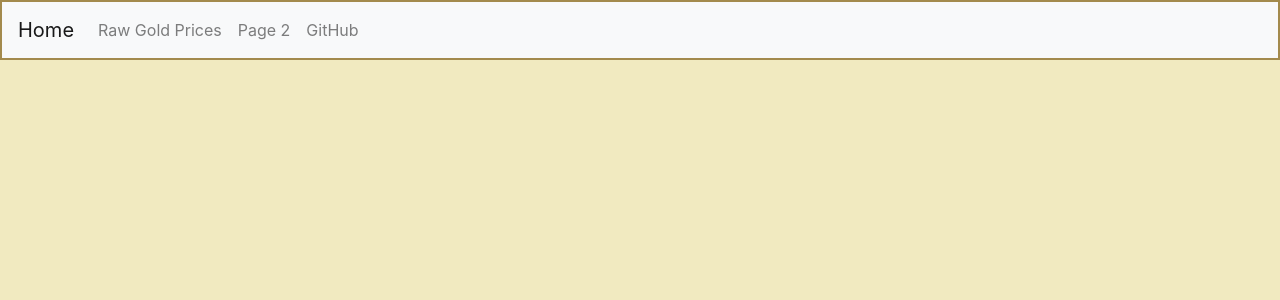
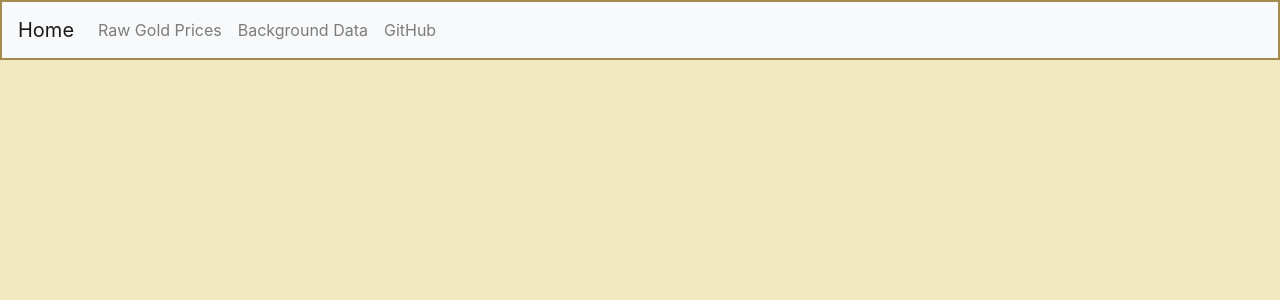
Before and after one commit to cjvilla/Gold-Projections, a Flask app: page /price in a window 1280 px wide. Shown: the top 300 px of the page. Run offline with Flask 2, Linux system fonts and the light colour scheme; some libraries are stand-ins or nearby versions.

Commit message:
Update goldprice.html

```diff
--- a/templates/goldprice.html
+++ b/templates/goldprice.html
@@ -27,7 +27,7 @@
           <a class="nav-link" href="/price">Raw Gold Prices</a>
         </li>
         <li class="nav-item">
-          <a class="nav-link" href="/page2">Page 2</a>
+          <a class="nav-link" href="/page2">Background Data</a>
         </li>
         <li class="nav-item">
           <a class="nav-link" href="https://github.com/cjvilla/Gold-Projections.git">GitHub</a>
```
